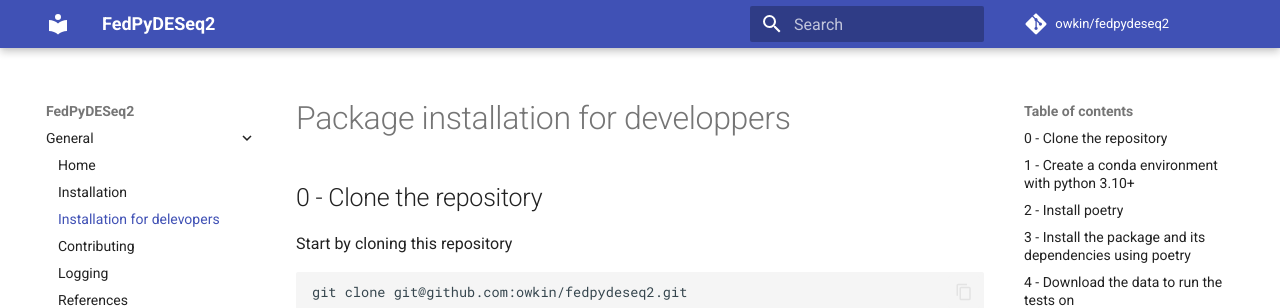
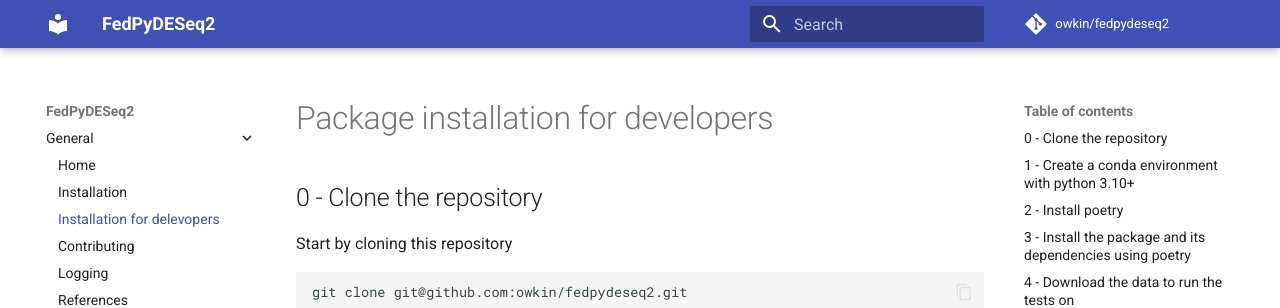
Before and after one commit to owkin/fedpydeseq2, an MkDocs documentation site: the page built from docs/usage/installation_developers.md, in a window 1280 px wide and 900 px high. Shown: the top 308 px of the window. Built offline with MkDocs 1.6.1 and Material for MkDocs 9.7.7, drawn with Linux system fonts in a browser that asks for light colours; comment, search, counter and statistics services are not loaded.

Commit message:
Update installation_developers.md

```diff
--- a/docs/usage/installation_developers.md
+++ b/docs/usage/installation_developers.md
@@ -1,4 +1,4 @@
-# Package installation for developpers
+# Package installation for developers
 
 ## 0 - Clone the repository
 
```
